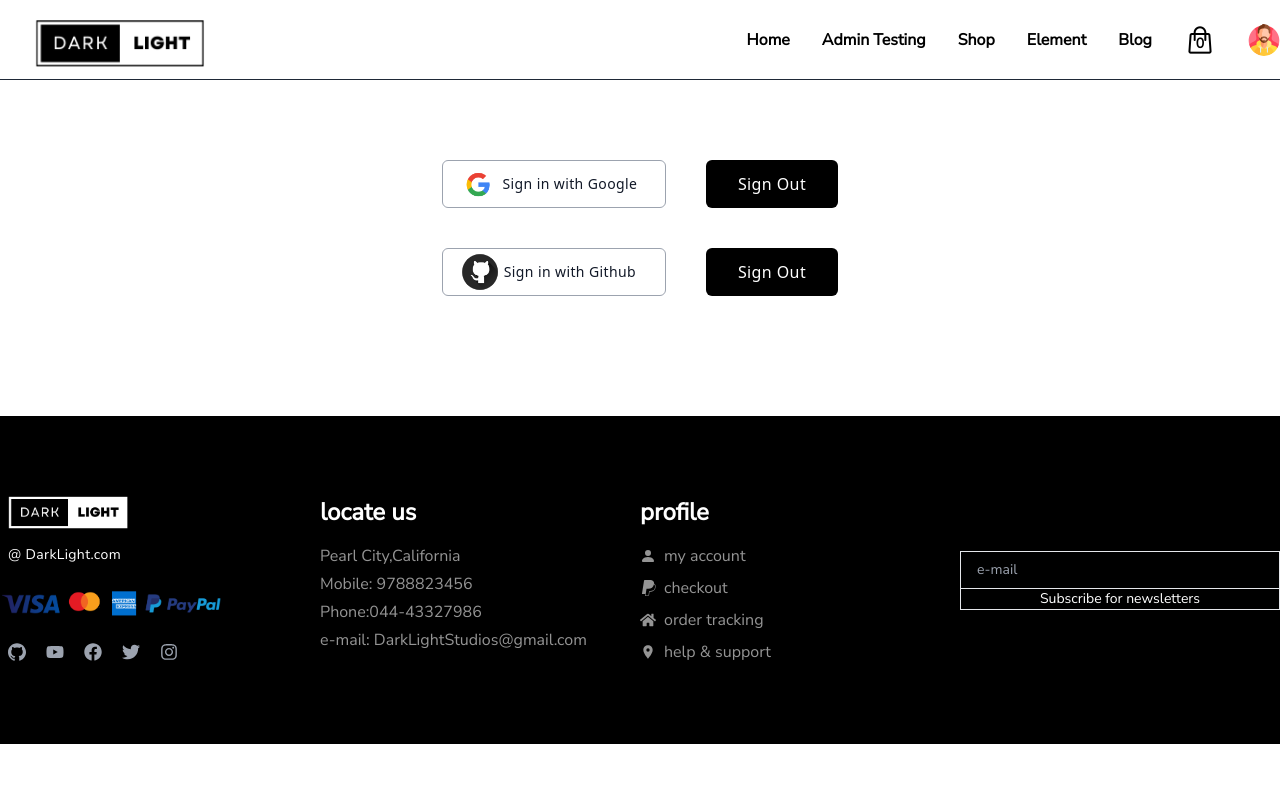
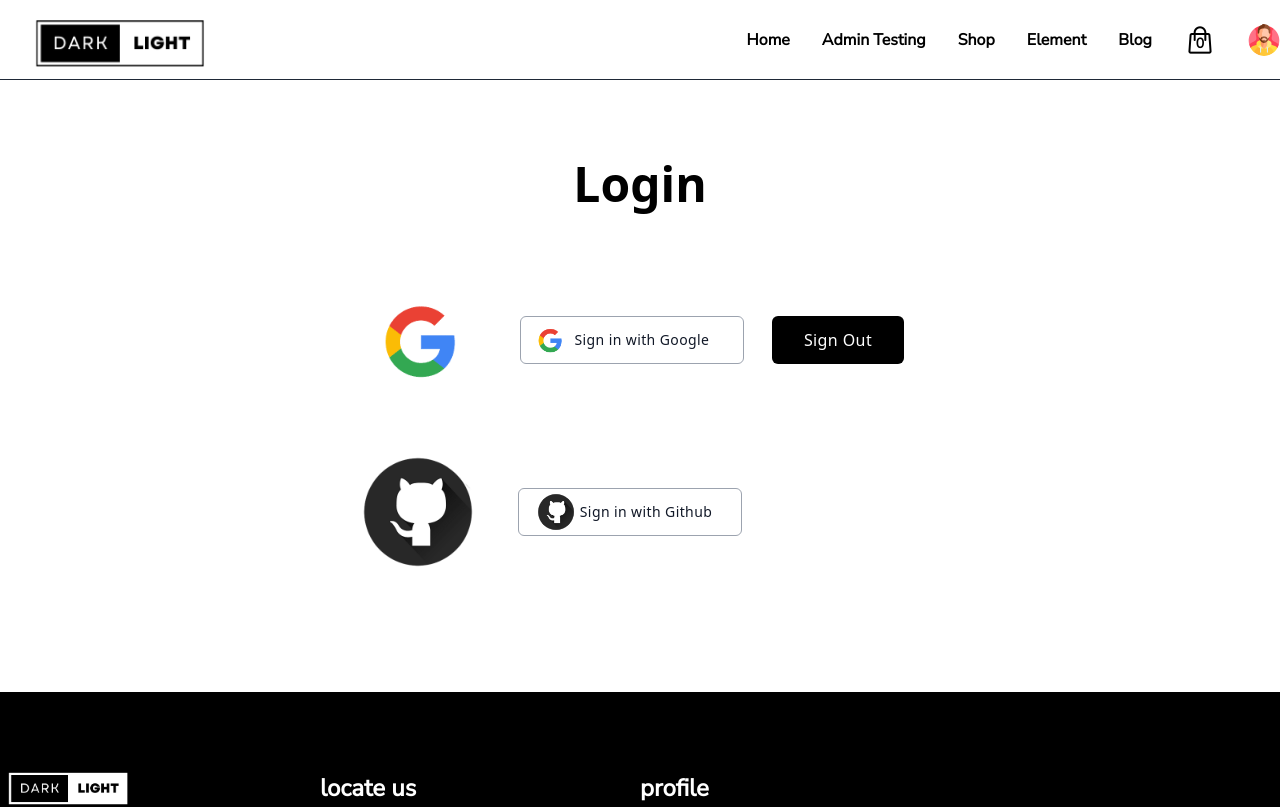
Before and after one commit to DarkGladiator7/Ecommerce_Website, a React (Create React App) app in the folder client/: page /login in a window 1280 px wide. Shown: the top 807 px of the page. Built offline with nearby package versions, Linux system fonts and the light colour scheme.

Commit message:
minor changes

```diff
--- a/client/src/pages/Cart.js
+++ b/client/src/pages/Cart.js
@@ -56,7 +56,7 @@ const Cart = () => {
   }, [productData]);
 
   const handleCheckout = () => {
-    toast.success("Lessgooo");
+    toast.success("Under Development :)");
   };
 
   return (
--- a/client/src/pages/Login.js
+++ b/client/src/pages/Login.js
@@ -81,15 +81,22 @@ const Login = () => {
     dispatch(loginFromCart());
   };
   return (
-    <div className="w-full flex flex-col items-center justify-center gap-10 py-20">
-      <div className="w-full flex items-center justify-center gap-10">
+    <div className="w-full flex flex-col items-center justify-center gap-7 py-20">
+      <div className="flex flex-col items-center justify-center ">
+        <h1 className="text-5xl font-bold text-black mb-8">Login</h1>
+      </div>
+
+      <div className="w-full flex items-center justify-center pr-7 gap-7">
+        <img className="w-36" src={googleLogo} alt="altlogo" />
+
         <div
           onClick={handleGoogleLogin}
-          className="text-base pr-4 w-56 h-12 tracking-wide border-[1px] border-gray-400 rounded-md flex items-center justify-center  hover:border-blue-600 cursor-pointer duration-300"
+          className="text-base pr-7 w-56 h-12 tracking-wide border-[1px] border-gray-400 rounded-md flex items-center justify-center  hover:border-blue-600 cursor-pointer duration-300"
         >
           <img className="w-12" src={googleLogo} alt="altlogo" />
           <span className="text-sm text-gray-900">Sign in with Google</span>
         </div>
+
         <button
           onClick={handleSignOut}
           className="bg-black text-white text-base py-3 px-8 tracking-wide rounded-md hover:bg-gray-800 duration-300"
@@ -97,14 +104,18 @@ const Login = () => {
           Sign Out
         </button>
       </div>
-      <div className="w-full flex items-center justify-center gap-10">
-        <div className="text-base pr-4 w-56 h-12 tracking-wide border-[1px] border-gray-400 rounded-md flex items-center justify-center  hover:border-blue-600 cursor-pointer duration-300">
+      <div className="w-full flex items-center justify-center gap-7 pr-48">
+        <img className="w-36" src={githubLogo} alt="git" />
+        <div
+          onClick={() => toast.success("Still under development")}
+          className="text-base pr-4 w-56 h-12 tracking-wide border-[1px] border-gray-400 rounded-md flex items-center justify-center  hover:border-blue-600 cursor-pointer duration-300"
+        >
           <img className="w-12" src={githubLogo} alt="git" />
           <span className="text-sm text-gray-900">Sign in with Github</span>
         </div>
-        <button className="bg-black text-white text-base py-3 px-8 tracking-wide rounded-md hover:bg-gray-800 duration-300">
+        {/* <button className="bg-black text-white text-base py-3 px-8 tracking-wide rounded-md hover:bg-gray-800 duration-300">
           Sign Out
-        </button>
+        </button> */}
       </div>
       <ToastContainer
         position="top-left"
```
